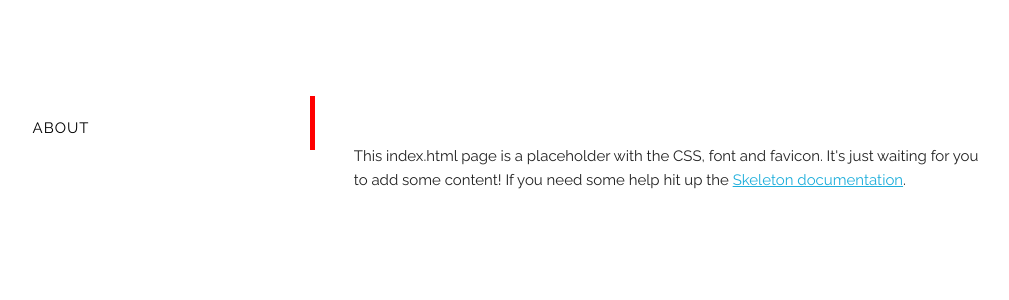
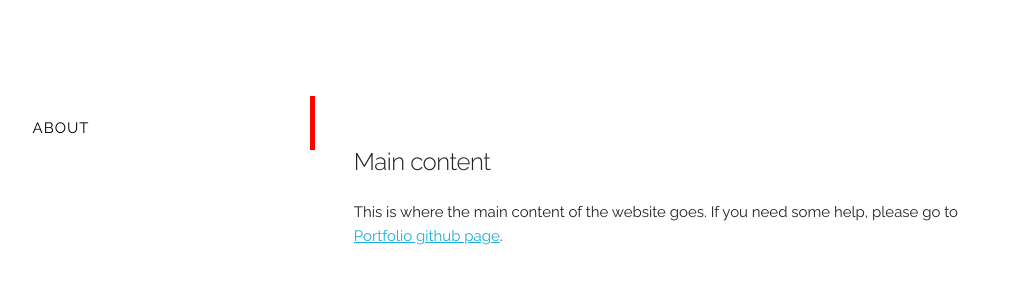
Before and after one commit to heroku-python/theresumator, a Django app: template mustafa/portfolio/templates/portfolio/base.html in a window 1280 px wide. Shown: the top 300 px of the page, without its empty margins (139-1148 px from the left). Run offline with Django 3.2, Linux system fonts and the light colour scheme; the template is opened without the code that fills it, so the values that code supplies are empty; some libraries are stand-ins or nearby versions.

Commit message:
[#7] Change hard-coded version
Create a custom template tag to get portfolio current version. Update default content block.

```diff
--- a/mustafa/portfolio/__init__.py
+++ b/mustafa/portfolio/__init__.py
@@ -0,0 +1 @@
+__version__ = 0.1
--- a/mustafa/portfolio/templates/portfolio/base.html
+++ b/mustafa/portfolio/templates/portfolio/base.html
@@ -1,9 +1,7 @@
-{% load i18n %}
-{% load staticfiles %}
-{% load base_extras %}
 <!DOCTYPE html>
+{% load i18n %}{% load staticfiles %}{% load base_extras %}
 <!--
-Portfolio v0.1 | MIT License | https://github.com/AmmsA/portfolio
+Portfolio v{% get_version %} | MIT License | https://github.com/AmmsA/portfolio
 Author: Mustafa S
 Email: AmmsA@users.noreply.github.com
 -->
@@ -15,7 +13,7 @@ Email: AmmsA@users.noreply.github.com
     <meta charset="UTF-8">
     <title>{% block title %}{% endblock %}</title>
     <meta name="description"
-          content="{% block metadescription %}Portfolio page of {{ portfolio_basicinformation.name }} containing personal projects and experiences {% endblock %}">
+          content="{% block metadescription %}Portfolio page of {{ portfolio_basicinformation.name }} containing personal projects and experiences{% endblock %}">
     <meta name="author" content="{% block metaauthor %}{{ portfolio_basicinformation.name }}{% endblock %}">
 
     <!-- Mobile Specific Metas
@@ -25,6 +23,7 @@ Email: AmmsA@users.noreply.github.com
     <!-- FONT
     –––––––––––––––––––––––––––––––––––––––––––––––––– -->
     <link href="//fonts.googleapis.com/css?family=Raleway:400,300,600" rel="stylesheet" type="text/css">
+    {% block fonts %}{% endblock %}
 
     <!-- CSS
     –––––––––––––––––––––––––––––––––––––––––––––––––– -->
@@ -33,15 +32,15 @@ Email: AmmsA@users.noreply.github.com
     <link rel="stylesheet" href="https://cdnjs.cloudflare.com/ajax/libs/hover.css/2.0.2/css/hover-min.css">
     <link rel="stylesheet" href="https://cdn.linearicons.com/free/1.0.0/icon-font.min.css">
     <link rel="stylesheet" type="text/css" href="{% static "portfolio/css/base.css" %}">
+    {% block extrastyle %}{% endblock %}
 
     <!-- Favicon
     –––––––––––––––––––––––––––––––––––––––––––––––––– -->
     <link rel="icon" type="image/png" href="{% static "portfolio/img/favicon.png" %}">
-
-    {% block extrastyle %}{% endblock %}
+    {% block blockbots %}
+    <meta name="robots" content="nocache,noarchive,noimageindex"/>
+    {% endblock %}
     {% block extrahead %}{% endblock %}
-    {% block blockbots %}
-    <meta name="robots" content="nocache,noarchive,noimageindex"/>{% endblock %}
 </head>
 
 <body>
@@ -137,11 +136,10 @@ Email: AmmsA@users.noreply.github.com
             </div>
             <div class="eight columns content">
                 {% spaceless %}{% block extracontent %}
+                <h5>Main content</h5>
                 <p>
-                    This index.html page is a placeholder with the CSS, font and favicon. It's just waiting for you to
-                    add
-                    some content! If you need some help hit up the
-                    <a href="http://www.getskeleton.com">Skeleton documentation</a>.
+                   This is where the main content of the website goes. If you need some help, please go to
+                    <a href="https://github.com/AmmsA/portfolio">Portfolio github page</a>.
                 </p>
                 {% endblock %}{% endspaceless %}
             </div>
--- a/mustafa/portfolio/templatetags/base_extras.py
+++ b/mustafa/portfolio/templatetags/base_extras.py
@@ -1,3 +1,9 @@
 from django import template
+import portfolio
 
 register = template.Library()
+
+
+@register.simple_tag
+def get_version():
+    return portfolio.__version__
```
